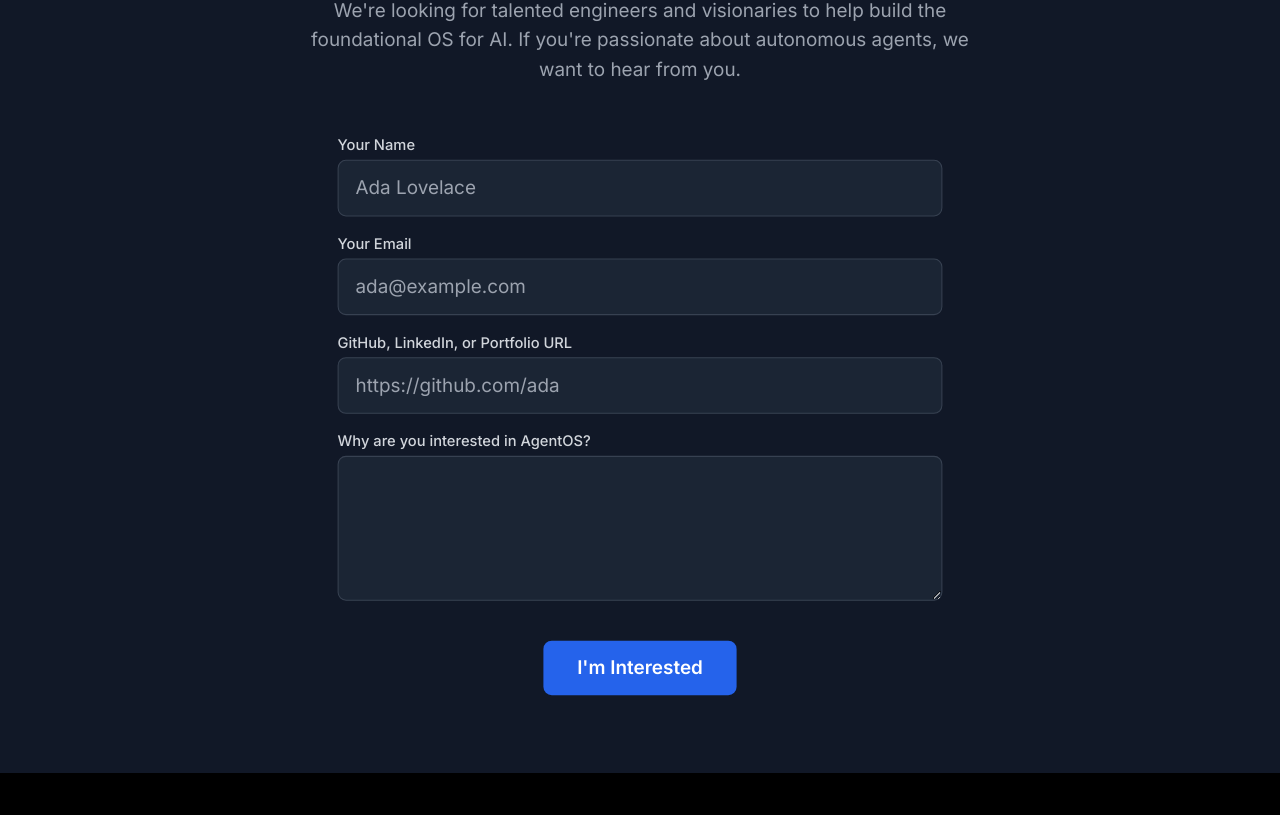
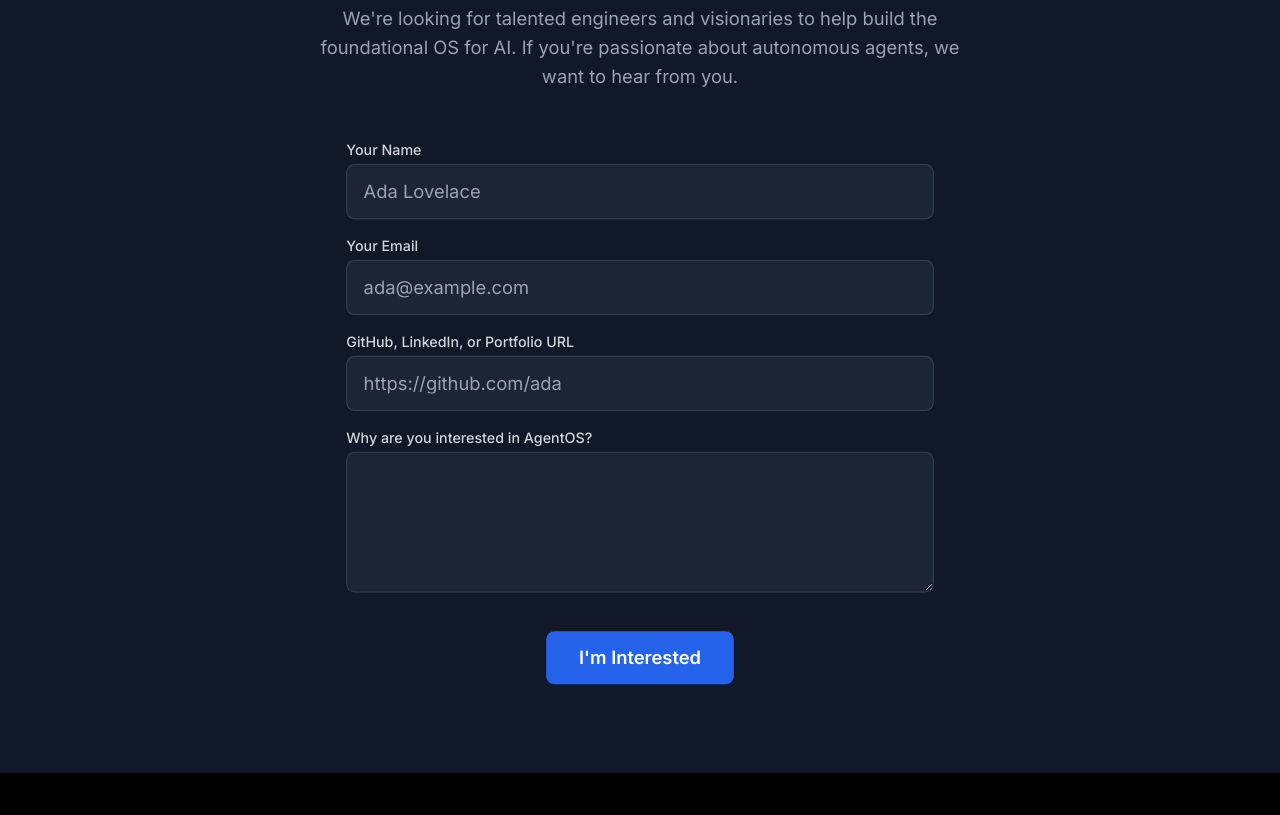
Before and after one commit to Harshaldorlikar/agentos-website, a plain HTML site: page contribute.html in a window 1280 px wide. Shown: the part 214-1029 px from the top of the page. Drawn offline with nearby package versions, Linux system fonts and the light colour scheme.

Commit message:
feat: Refactor Firebase config handling; update section IDs and improve text styles in contribute and vision pages

```diff
--- a/contribute.html
+++ b/contribute.html
@@ -98,11 +98,11 @@
         .animate-logo #logo-agent { animation: move-agent 1.2s cubic-bezier(0.68, -0.55, 0.27, 1.55) forwards; }
 
         /* Scaling effect for the form section */
-        #recruit {
+        #recruit-section {
             transition: transform 0.5s ease-in-out;
         }
-        #recruit.active {
-            transform: scale(1.05);
+        #recruit-section.active {
+            transform: scale(1.02);
         }
     </style>
 </head>
@@ -121,7 +121,7 @@
     </header>
 
     <main>
-        <section id="recruit" class="py-24 text-center">
+        <section id="recruit-section" class="py-24 text-center">
             <div class="container mx-auto px-4 fade-in">
                 <h1 class="text-4xl md:text-5xl font-bold mb-4 text-white">Help Build the Future</h1>
                 <p class="text-lg text-gray-400 max-w-2xl mx-auto mb-12">
@@ -158,17 +158,7 @@
 
     <div id="message-box"></div>
 
-    <script>
-      // Placeholder for Firebase config. Replace this with your actual Firebase config.
-      const firebaseConfig = {
-        apiKey: "YOUR_API_KEY",
-        authDomain: "YOUR_AUTH_DOMAIN",
-        projectId: "YOUR_PROJECT_ID",
-        storageBucket: "YOUR_STORAGE_BUCKET",
-        messagingSenderId: "YOUR_MESSAGING_SENDER_ID",
-        appId: "YOUR_APP_ID"
-      };
-    </script>
+    <script src="./firebase-config.js"></script>
 
     <script type="module">
         import { initializeApp } from "https://www.gstatic.com/firebasejs/11.6.1/firebase-app.js";
@@ -245,9 +235,9 @@
                     if (entry.isIntersecting) {
                        entry.target.classList.add('visible');
                        // Add active class for scaling effect
-                       document.getElementById('recruit').classList.add('active');
+                       document.getElementById('recruit-section').classList.add('active');
                     } else {
-                        document.getElementById('recruit').classList.remove('active');
+                        document.getElementById('recruit-section').classList.remove('active');
                     }
                 });
             }, { threshold: 0.5 });
```
Also changed, not shown: index.html (+1 -11 lines), vision.html (+3 -1 lines).
